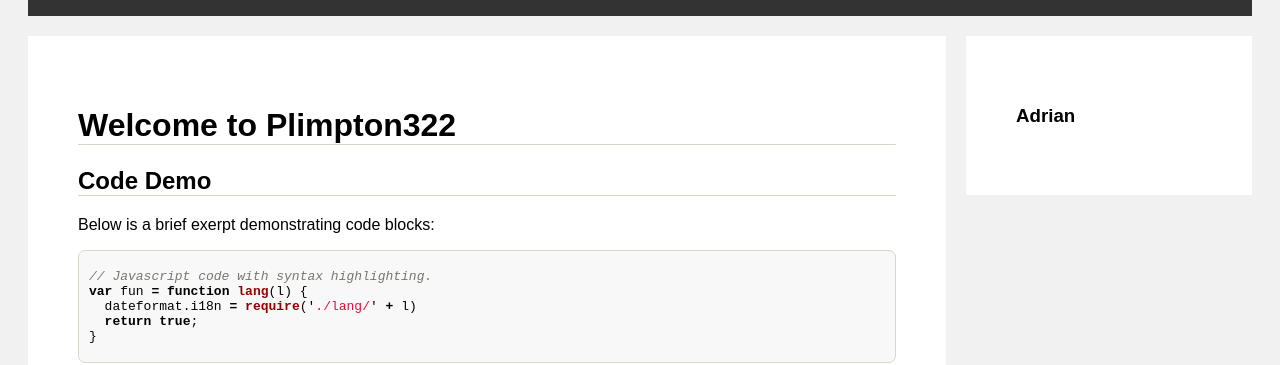
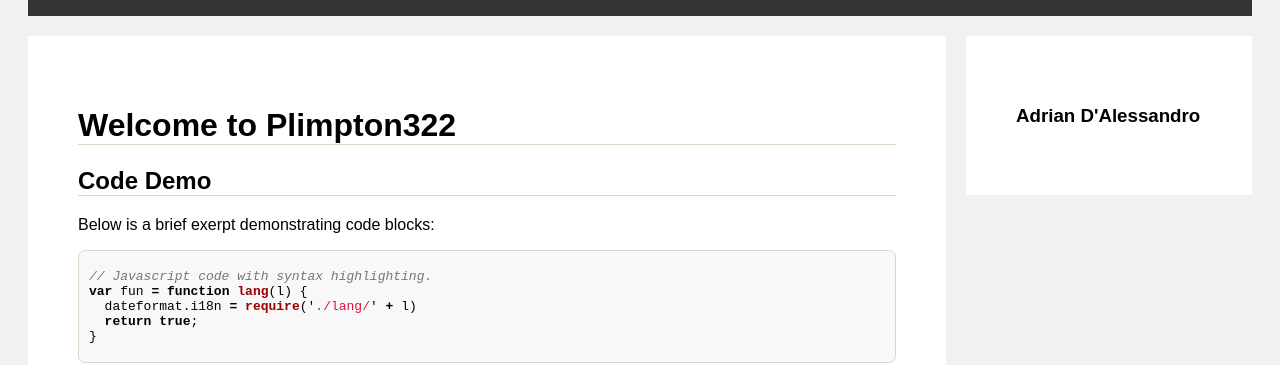
Before and after one commit to adrian-dalessandro/Plimpton322, a Jekyll site: the page built from index.md, in a window 1280 px wide. Shown: the part 210-575 px from the top of the page. Built offline with Jekyll 4.4.1, drawn with Linux system fonts in a browser that asks for light colours; formulas are drawn with MathJax 3.

Commit message:
Update authorship.yml

```diff
--- a/_data/authorship.yml
+++ b/_data/authorship.yml
@@ -1,5 +1,5 @@
 picture: path/to/picture
-name: Adrian
+name: Adrian D'Alessandro
 affiliations:
   - title: Medical Image Analysis Lab @ SFU
     url: https://www.medicalimageanalysis.com/
```
